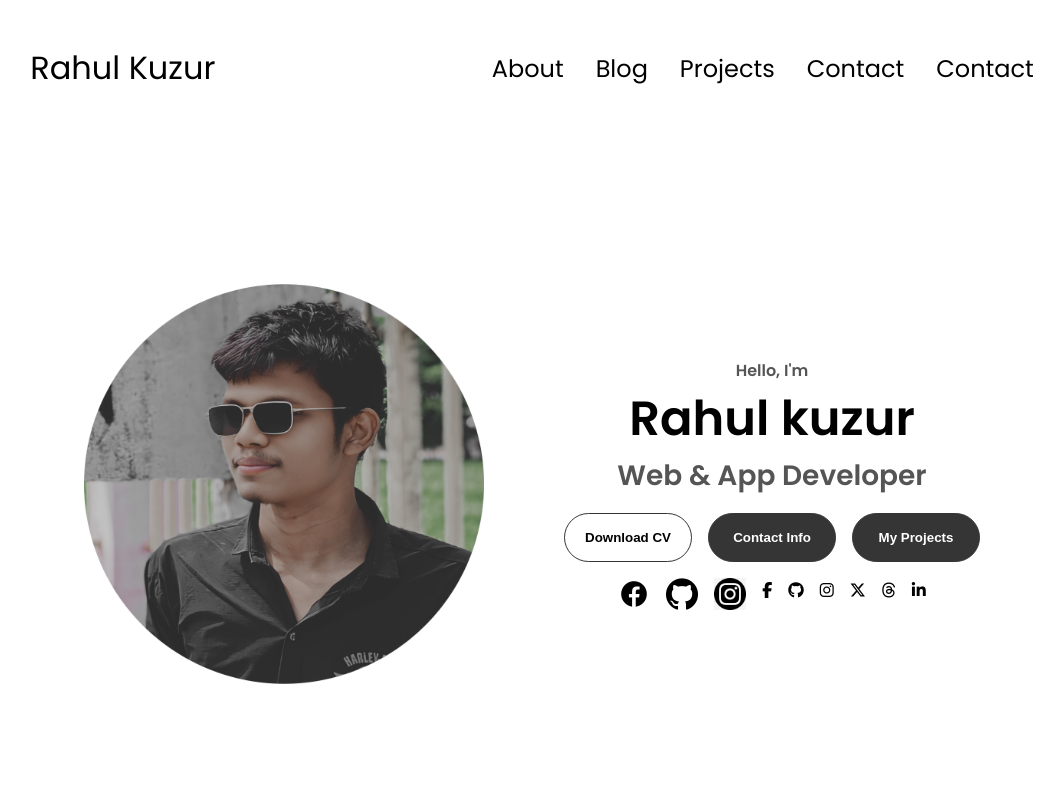
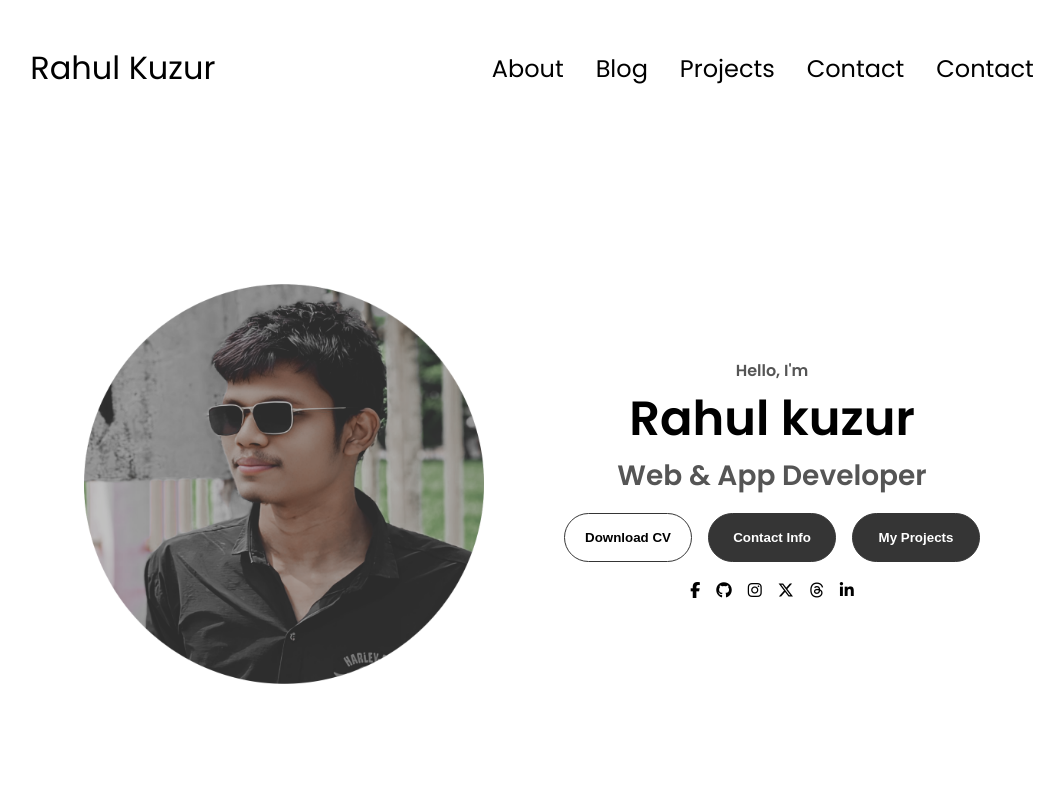
Before and after one commit to rahulkuzur3/rahulkuzur3, a plain HTML site: page index.html in a window 1280 px wide. Shown: the top 800 px of the page, without its empty margins (108-1172 px from the left). Drawn offline with Linux system fonts and the light colour scheme.

Commit message:
Update index.html

```diff
--- a/index.html
+++ b/index.html
@@ -56,9 +56,7 @@
           </button>
         </div>
         <div id="socials-container">
-          <img src="images/facebook.png" alt="My LinkedIn profile" class="icon" onclick="location.href='https://www.facebook.com/rahul.kuzur.1'">
-          <img src="images/github.png" alt="My Github profile" class="icon" onclick="location.href='https://github.com/rahulkuzur3'">
-             <img src="images/instagram.png" alt="My LinkedIn profile" class="icon" onclick="location.href='https://instagram.com/rahulkuzur3'">
+
        <a href="https://www.facebook.com/rahul.kuzur.1" target="_blank" class="icon">
   <i class="fab fa-facebook-f"></i>
 </a>
@@ -68,13 +66,13 @@
 <a href="https://instagram.com/rahulkuzur3" target="_blank" class="icon">
   <i class="fab fa-instagram"></i>
 </a>
-<a href="https://twitter.com/rahulkuzur3" target="_blank" class="icon">
+<a href="https://x.com/rahulkuzur3" target="_blank" class="icon">
   <i class="fab fa-x-twitter"></i>
 </a>
 <a href="https://www.threads.net/@rahulkuzur3" target="_blank" class="icon">
   <i class="fab fa-threads"></i>
 </a>
-<a href="https://www.linkedin.com/in/rahulkuzur3" target="_blank" class="icon">
+<a href="https://www.linkedin.com/in/rahulkuzur" target="_blank" class="icon">
   <i class="fab fa-linkedin-in"></i>
 </a>
         </div>
```
